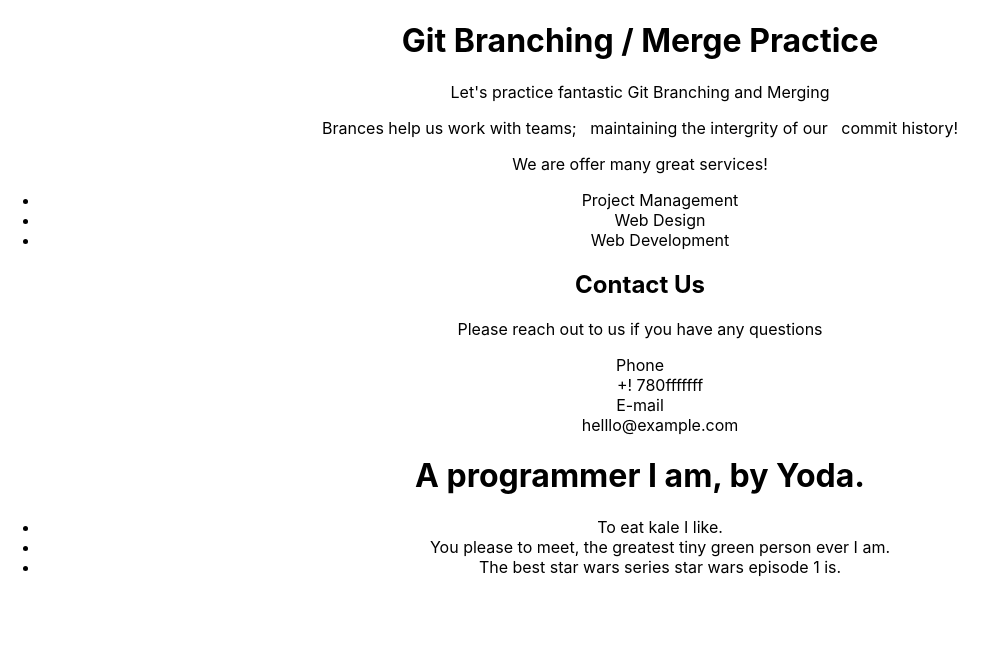
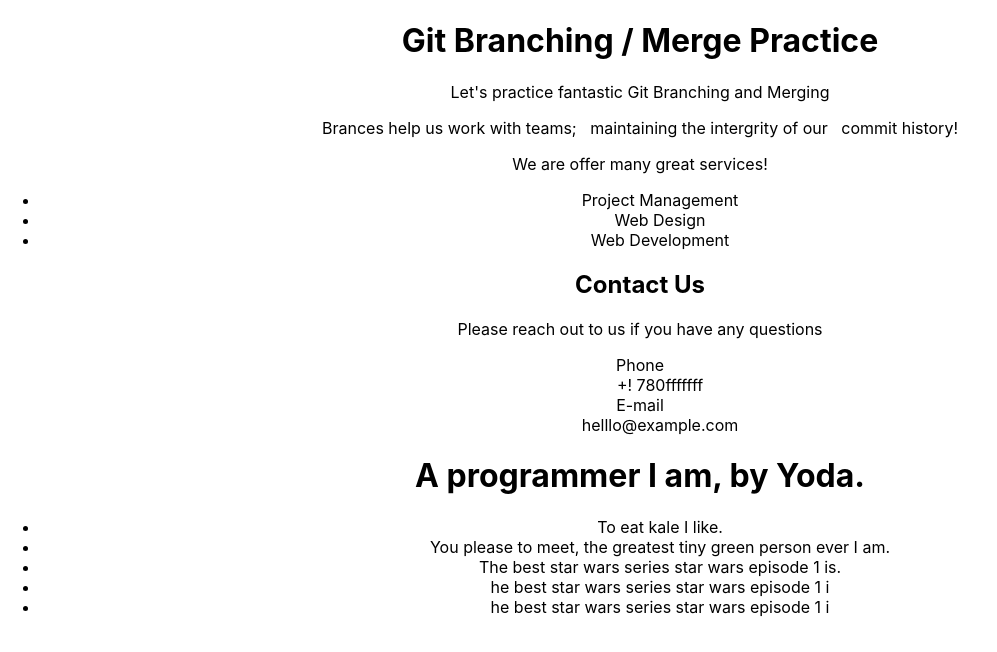
Before and after one commit to jia-von/30-jul-2020-git-topic, a React (Create React App) app: page / in a window 1280 px wide. Shown: the top 652 px of the page, without its empty margins (0-997 px from the left). Built offline with nearby package versions, Linux system fonts and the light colour scheme.

Commit message:
additional commit

```diff
--- a/src/components/Yoda.js
+++ b/src/components/Yoda.js
@@ -13,6 +13,8 @@ class Yoda extends React.Component
                 <li>To eat kale I like.</li>
                 <li>You please to meet, the greatest tiny green person ever I am.</li>
                 <li>The best star wars series star wars episode 1 is.</li>
+                <li>he best star wars series star wars episode 1 i</li>
+                <li> he best star wars series star wars episode 1 i</li>
             </ul>
             </>
         );
```
